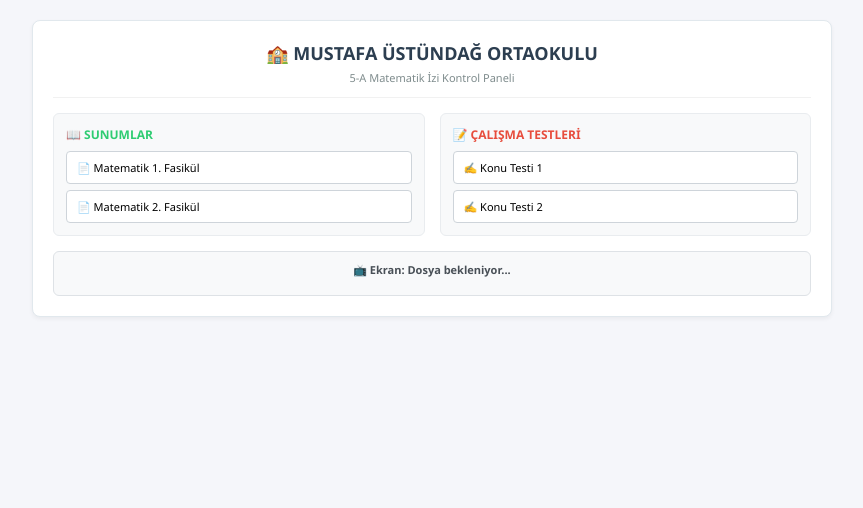
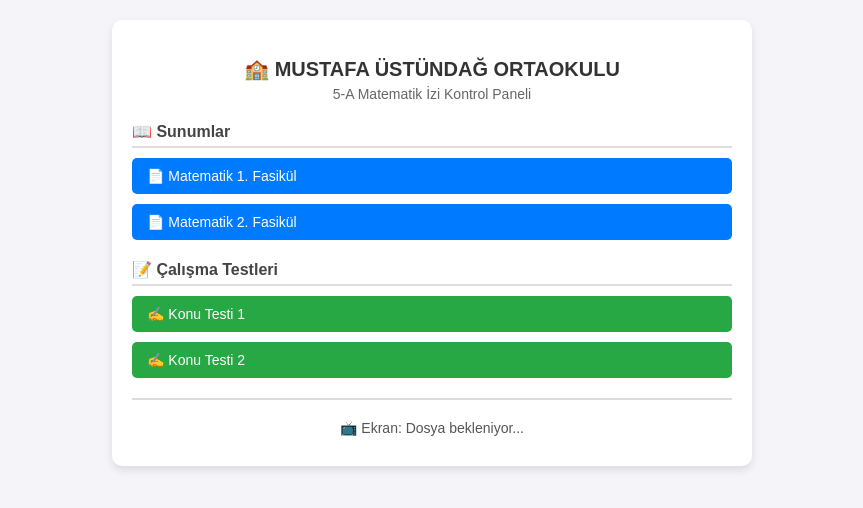
Before and after one commit to suprafox13-source/DersAtolyesi, a plain HTML site: page dashboard.html in a window 1280 px wide. Shown: the whole page, without its empty margins (208-1071 px from the left). Drawn offline with Linux system fonts and the light colour scheme.

Commit message:
Update dashboard.html

```diff
--- a/dashboard.html
+++ b/dashboard.html
@@ -5,157 +5,132 @@
     <meta name="viewport" content="width=device-width, initial-scale=1.0">
     <title>Mustafa Üstündağ Ortaokulu - 5-A Matematik İzi</title>
     <style>
-        * {
-            box-sizing: border-box;
+        body {
+            font-family: Arial, sans-serif;
+            background-color: #f4f4f9;
             margin: 0;
-            padding: 0;
-            font-family: 'Segoe UI', Tahoma, Geneva, Verdana, sans-serif;
-        }
-        body {
-            background-color: #f5f6fa;
-            color: #333;
             padding: 20px;
+            display: flex;
+            flex-direction: column;
+            align-items: center;
         }
         .container {
-            max-width: 800px;
-            margin: 0 auto;
+            width: 100%;
+            max-width: 600px;
+            background: white;
+            padding: 20px;
+            border-radius: 10px;
+            box-shadow: 0 4px 8px rgba(0, 0, 0, 0.1);
+            text-align: center;
         }
-        .card {
-            background: #ffffff;
-            border: 1px solid #e1e8ed;
-            border-radius: 8px;
-            padding: 20px;
+        h2 {
+            color: #333;
+            margin-bottom: 5px;
+            font-size: 20px;
+        }
+        h3 {
+            color: #666;
+            margin-top: 0;
             margin-bottom: 20px;
-            box-shadow: 0 2px 4px rgba(0,0,0,0.05);
+            font-size: 14px;
+            font-weight: normal;
         }
-        .card-header {
-            text-align: center;
-            border-bottom: 1px solid #f1f1f1;
-            padding-bottom: 10px;
-            margin-bottom: 15px;
-        }
-        .card-header h3 {
-            margin: 0;
-            color: #2c3e50;
-            font-size: 18px;
-        }
-        .card-header span {
-            font-size: 11px;
-            color: #7f8c8d;
-        }
-        .grid {
-            display: grid;
-            grid-template-columns: 1fr 1fr;
-            gap: 15px;
-            margin-bottom: 15px;
-        }
-        .section-box {
-            background: #f8f9fa;
-            padding: 12px;
-            border-radius: 6px;
-            border: 1px solid #e9ecef;
+        .section {
+            margin-bottom: 20px;
+            text-align: left;
         }
         .section-title {
-            font-size: 12px;
             font-weight: bold;
+            color: #444;
+            margin-bottom: 10px;
             display: block;
-            margin-bottom: 8px;
-            text-transform: uppercase;
+            border-bottom: 2px solid #ddd;
+            padding-bottom: 5px;
         }
-        .sunum-title { color: #2ecc71; }
-        .test-title { color: #e74c3c; }
-
-        .btn-list {
+        .btn-group {
             display: flex;
             flex-direction: column;
-            gap: 6px;
+            gap: 10px;
         }
         .btn {
-            width: 100%;
-            padding: 8px 10px;
-            font-size: 11px;
-            border: 1px solid #ced4da;
-            background: #ffffff;
+            background-color: #007bff;
+            color: white;
+            border: none;
+            padding: 10px 15px;
+            font-size: 14px;
+            border-radius: 5px;
             cursor: pointer;
-            border-radius: 4px;
             text-align: left;
-            transition: all 0.2s ease;
+            transition: background 0.2s;
         }
         .btn:hover {
-            background: #f1f3f5;
-            border-color: #adb5bd;
+            background-color: #0056b3;
         }
-        .viewer-box {
-            background: #f8f9fa;
-            border: 1px solid #dee2e6;
-            border-radius: 6px;
-            padding: 10px;
-            text-align: center;
+        .btn-test {
+            background-color: #28a745;
         }
-        .viewer-status {
-            color: #495057;
-            font-size: 11px;
-            display: block;
-            margin-bottom: 8px;
-            font-weight: 600;
+        .btn-test:hover {
+            background-color: #218838;
+        }
+        .viewer {
+            margin-top: 20px;
+            border-top: 2px solid #ddd;
+            padding-top: 20px;
         }
         iframe {
-            border: none;
+            width: 100%;
+            height: 500px;
+            border: 1px solid #ccc;
+            border-radius: 5px;
             display: none;
-            background: #ffffff;
-            border-radius: 4px;
-            box-shadow: inset 0 0 5px rgba(0,0,0,0.1);
+        }
+        .status {
+            font-size: 14px;
+            color: #555;
+            margin-bottom: 10px;
         }
     </style>
 </head>
 <body>
 
 <div class="container">
-    <div class="card">
+    <h2>🏫 MUSTAFA ÜSTÜNDAĞ ORTAOKULU</h2>
+    <h3>5-A Matematik İzi Kontrol Paneli</h3>
 
-        <div class="card-header">
-            <h3>🏫 MUSTAFA ÜSTÜNDAĞ ORTAOKULU</h3>
-            <span>5-A Matematik İzi Kontrol Paneli</span>
+    <div class="section">
+        <span class="section-title">📖 Sunumlar</span>
+        <div class="btn-group">
+            <button class="btn" onclick="dosyaAc('mat1.pdf')">📄 Matematik 1. Fasikül</button>
+            <button class="btn" onclick="dosyaAc('mat2.pdf')">📄 Matematik 2. Fasikül</button>
         </div>
+    </div>
 
-        <div class="grid">
-            <div class="section-box">
-                <span class="section-title sunum-title">📖 Sunumlar</span>
-                <div class="btn-list">
-                    <button class="btn" onclick="dosyaAc('mat1.pdf')">📄 Matematik 1. Fasikül</button>
-                    <button class="btn" onclick="dosyaAc('mat2.pdf')">📄 Matematik 2. Fasikül</button>
-                </div>
-            </div>
+    <div class="section">
+        <span class="section-title">📝 Çalışma Testleri</span>
+        <div class="btn-group">
+            <button class="btn btn-test" onclick="dosyaAc('test1.pdf')">✍️ Konu Testi 1</button>
+            <button class="btn btn-test" onclick="dosyaAc('test2.pdf')">✍️ Konu Testi 2</button>
+        </div>
+    </div>
 
-            <div class="section-box">
-                <span class="section-title test-title">📝 Çalışma Testleri</span>
-                <div class="btn-list">
-                    <button class="btn" onclick="dosyaAc('test1.pdf')">✍️ Konu Testi 1</button>
-                    <button class="btn" onclick="dosyaAc('test2.pdf')">✍️ Konu Testi 2</button>
-                </div>
-            </div>
-        </div>
-
-        <div class="viewer-box">
-            <span id="ekranDurum" class="viewer-status">📺 Ekran: Dosya bekleniyor...</span>
-            <iframe id="dersEkran" src="" width="100%" height="480px"></iframe>
-        </div>
-
+    <div class="viewer">
+        <div id="status" class="status">📺 Ekran: Dosya bekleniyor...</div>
+        <iframe id="pdfViewer" src=""></iframe>
     </div>
 </div>
 
 <script>
-    // Sunumlar klasöründeki PDF'leri ekrana yansıtır
+    // Klasörün içindeki PDF'leri açan orijinal fonksiyon
     function dosyaAc(dosyaAdi) {
-        const ekran = document.getElementById('dersEkran');
-        const durum = document.getElementById('ekranDurum');
+        const iframe = document.getElementById('pdfViewer');
+        const status = document.getElementById('status');
 
-        // GitHub Pages üzerinde "Sunumlar" klasörünün yolunu tanımlıyoruz
+        // GitHub'daki Sunumlar klasörünü hedef gösteriyoruz
         const dosyaYolu = "Sunumlar/" + dosyaAdi;
 
-        ekran.src = dosyaYolu;
-        ekran.style.display = "block";
-        durum.innerText = "📺 Şu an açık: " + dosyaAdi + " (MÜO 5-A)";
+        iframe.src = dosyaYolu;
+        iframe.style.display = "block";
+        status.innerText = "📺 Şu an açık: " + dosyaAdi;
     }
 </script>
 
```
